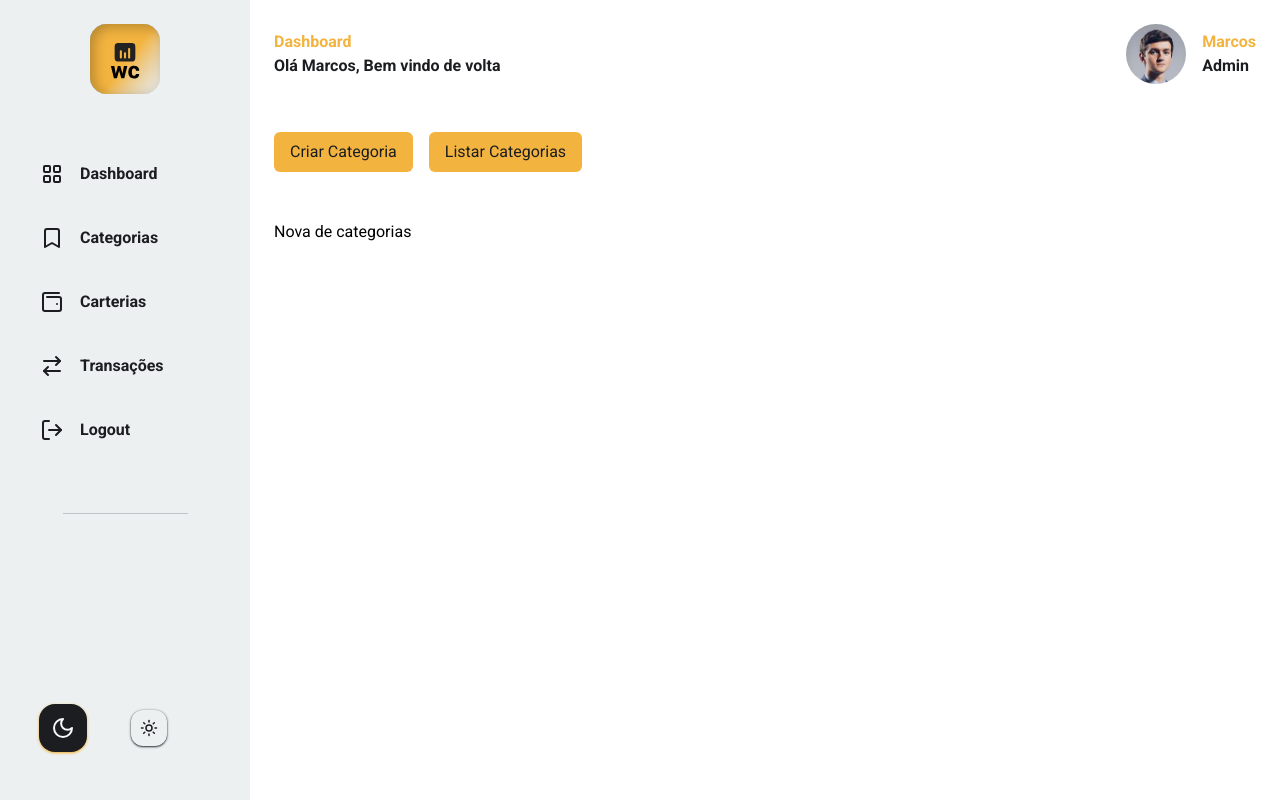
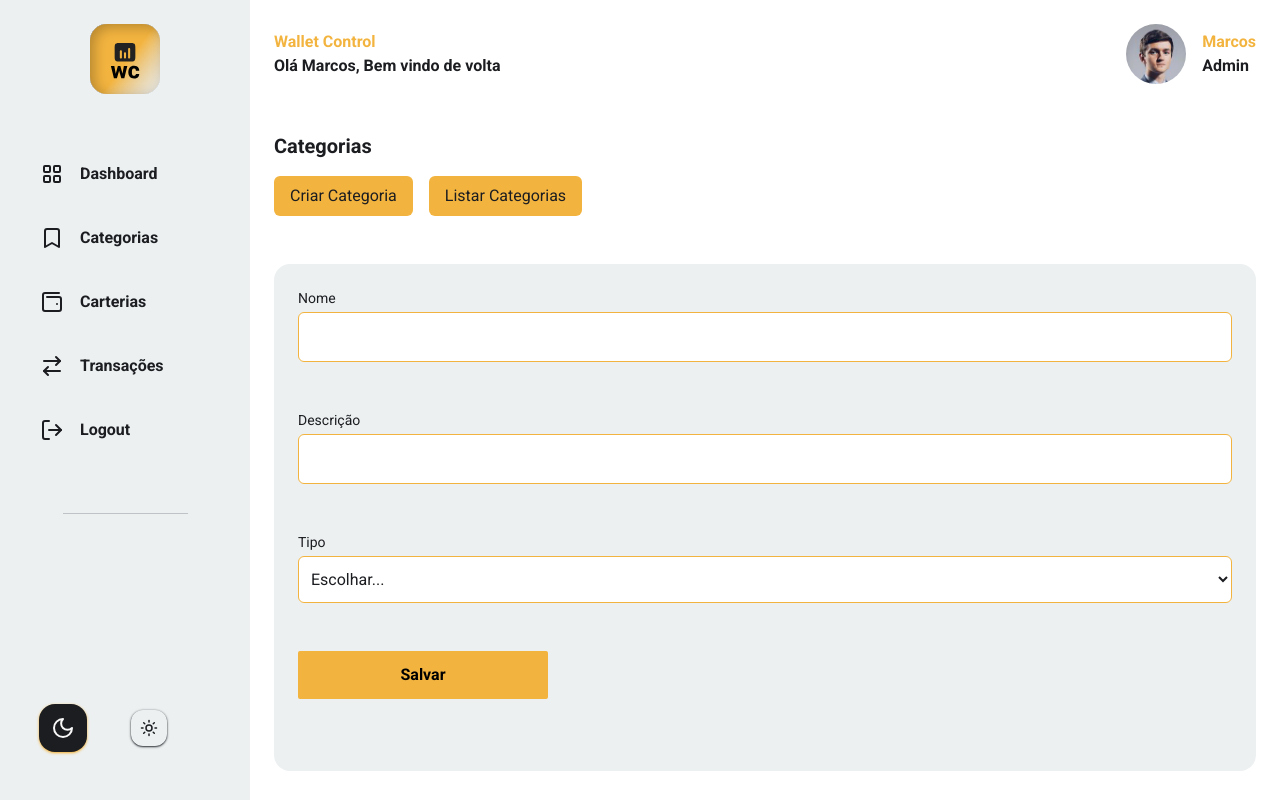
Before and after one commit to devbymarcos/finnanceweb, a Next.js app: page /categorias/nova in a window 1280 px wide. Built offline with nearby package versions, Linux system fonts and the light colour scheme.

Commit message:
feat: component created from Submit Select refactor:  modifyed layout for new title and

```diff
--- a/src/app/(admin)/categorias/layout.tsx
+++ b/src/app/(admin)/categorias/layout.tsx
@@ -4,6 +4,9 @@ import React from "react";
 const layoutCategory = ({ children }: { children: React.ReactNode }) => {
   return (
     <section>
+      <h1 className="text-base-black text-xl mb-4 font-bold dark:text-base-white">
+        Categorias
+      </h1>
       <nav className="mb-12">
         <ul className="flex gap-4">
           <li className="bg-base-yellow text-base-black py-2 px-4 rounded-md">
--- a/src/app/(admin)/categorias/nova/page.tsx
+++ b/src/app/(admin)/categorias/nova/page.tsx
@@ -1,7 +1,38 @@
+import CardStyle from "@/components/cards/CardStyle";
+import Input from "@/components/form/Input";
+import Label from "@/components/form/Label";
+import Select from "@/components/form/Select";
 import React from "react";
+import Submit from "@/components/form/Submit";
 
 const CreateCategory = () => {
-  return <div>Nova de categorias</div>;
+  return (
+    <section>
+      <CardStyle>
+        <form>
+          <div className="mb-12">
+            <Label>Nome</Label>
+            <Input type="text" name="name" />
+          </div>
+          <div className="mb-12">
+            <Label>Descrição</Label>
+            <Input type="text" name="description" />
+          </div>
+          <div className="mb-12">
+            <Label>Tipo</Label>
+            <Select name="type">
+              <option>Escolhar...</option>
+              <option value="expense">Receitas</option>
+              <option value="expense">Despesas</option>
+            </Select>
+          </div>
+          <div className="mb-12 max-w-[250px]">
+            <Submit text="Salvar" />
+          </div>
+        </form>
+      </CardStyle>
+    </section>
+  );
 };
 
 export default CreateCategory;
--- a/src/app/(admin)/dash/Header.tsx
+++ b/src/app/(admin)/dash/Header.tsx
@@ -5,7 +5,7 @@ const Header = () => {
   return (
     <header className="flex justify-between items-center mb-12">
       <div>
-        <h1 className="text-base-yellow font-bold">Dashboard</h1>
+        <h1 className="text-base-yellow font-bold">Wallet Control</h1>
         <p className="font-bold text-base-black dark:text-base-white">
           Olá Marcos, Bem vindo de volta
         </p>
--- a/src/app/(auth)/login/page.tsx
+++ b/src/app/(auth)/login/page.tsx
@@ -9,15 +9,8 @@ import { useFormState, useFormStatus } from "react-dom";
 import { userLogin } from "./actions";
 import { useEffect } from "react";
 import { StateTypes } from "./types";
+import Submit from "@/components/form/Submit";
 
-const Submit = () => {
-  const { pending } = useFormStatus();
-  return (
-    <button className="bg-base-yellow px-2 py-3 font-bold  w-full rounded-sm">
-      {pending ? "Processando..." : "Logar"}
-    </button>
-  );
-};
 const initialState: StateTypes = {
   data: {
     errors: {
@@ -72,7 +65,7 @@ const Login = () => {
                 </p>
               </div>
               <div className="mb-12">
-                <Submit />
+                <Submit text="Logar" />
               </div>
               <Link
                 className="my-4 text-sm dark:text-base-white text-base-black"
--- /dev/null
+++ b/src/components/form/Select.tsx
@@ -0,0 +1,25 @@
+import { Children } from "react";
+
+interface Props {
+  children: React.ReactNode;
+  value?: string;
+  placeholder?: string;
+  name: string;
+  required?: boolean;
+}
+
+const Select = ({ children, value, placeholder, name, required }: Props) => {
+  return (
+    <select
+      className="rounded-md w-full py-3 px-2 outline-none  bg-base-white dark:text-base-white text-base-black dark:bg-base-black border border-base-yellow"
+      value={value}
+      placeholder={placeholder}
+      name={name}
+      required={required}
+    >
+      {children}
+    </select>
+  );
+};
+
+export default Select;
--- /dev/null
+++ b/src/components/form/Submit.tsx
@@ -0,0 +1,13 @@
+"use client";
+import { useFormStatus } from "react-dom";
+
+const Submit = ({ text }: { text: string }) => {
+  const { pending } = useFormStatus();
+  return (
+    <button className="bg-base-yellow px-2 py-3 font-bold  w-full rounded-sm">
+      {pending ? "Processando..." : text}
+    </button>
+  );
+};
+
+export default Submit;
```
